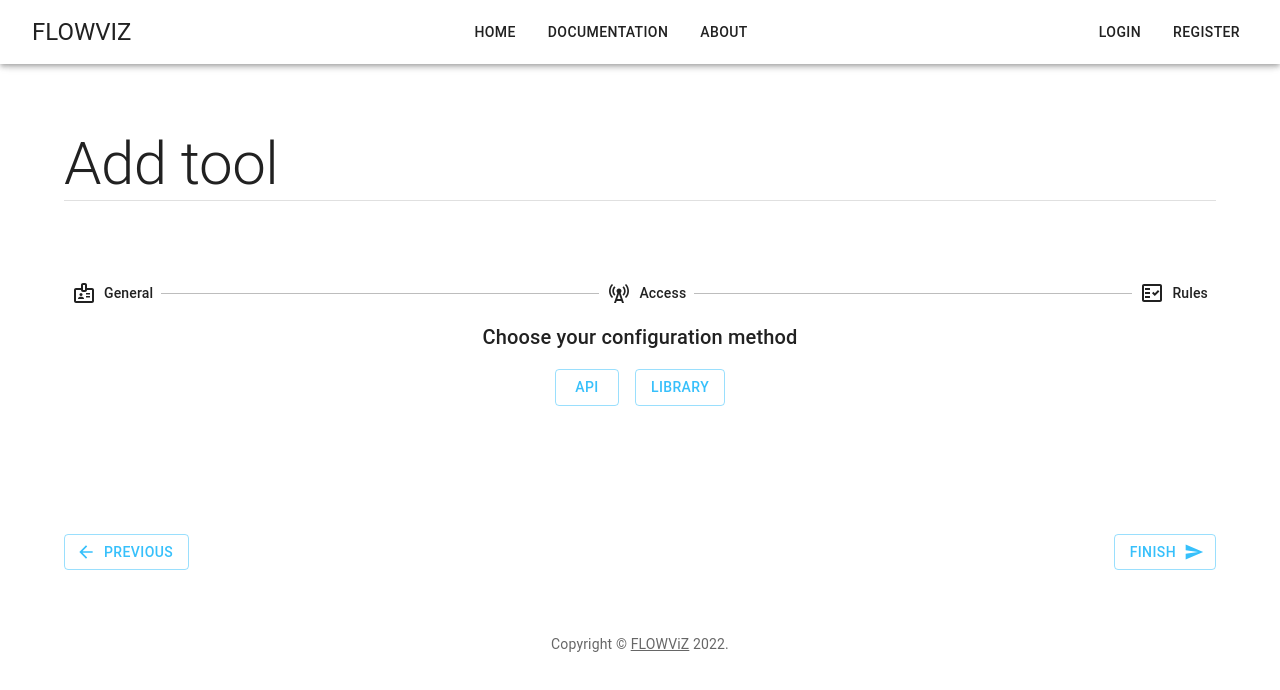
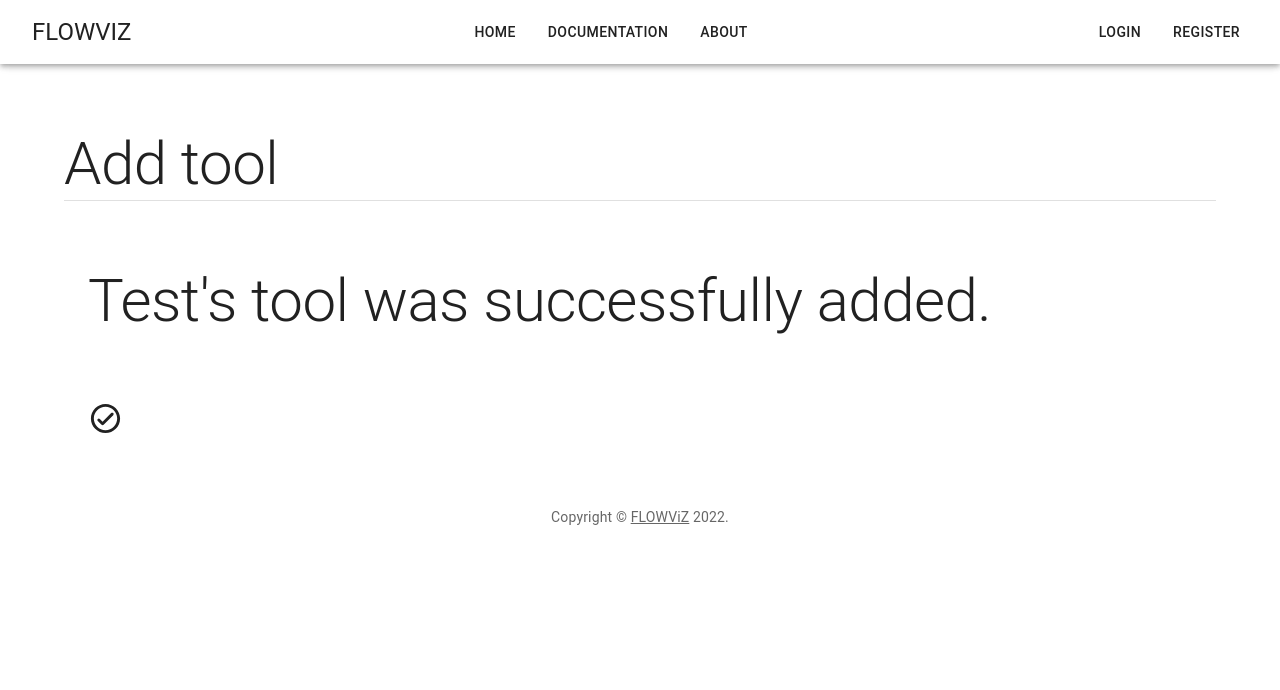
Before and after one commit to mig07/FLOWViZ, a React (Create React App) app in the folder client/: page /tool in a window 1280 px wide. Shown: the top 690 px of the page. Built offline with nearby package versions, Linux system fonts and the light colour scheme.

Commit message:
Client: Small fix post tool page

```diff
--- /dev/null
+++ b/client/src/component/common/submission.js
@@ -0,0 +1,19 @@
+import { Container, Toolbar } from "@mui/material";
+import Typography from "@mui/material/Typography";
+import * as React from "react";
+
+export default function Submission({ text, Icon }) {
+  return (
+    <Container maxWidth="lg">
+      <Typography variant="h2">{text}</Typography>
+      {!Icon ? (
+        <></>
+      ) : (
+        <>
+          <Toolbar />
+          <Icon fontSize="large" />
+        </>
+      )}
+    </Container>
+  );
+}
--- a/client/src/component/postTool/accessFragment.js
+++ b/client/src/component/postTool/accessFragment.js
@@ -11,10 +11,8 @@ export default function Access({
   const requiredFields = [address];
 
   React.useEffect(() => {
-    validateInputs(requiredFields, setCanAdvance, onAccessUpdate, {
-      address: address,
-      port: port,
-    });
+    const hasAllRequiredFields = requiredFields.every((field) => field !== "");
+    setCanAdvance(hasAllRequiredFields);
   }, requiredFields);
 
   return (
@@ -28,7 +26,7 @@ export default function Access({
           label="Tool address"
           name="address"
           autoComplete="address"
-          defaultValue={address}
+          value={address}
           onChange={(event) =>
             onAccessUpdate({
               address: event.target.value,
@@ -42,7 +40,7 @@ export default function Access({
           label="Tool port"
           name="port"
           autoComplete="port"
-          defaultValue={port}
+          value={port}
           onChange={(event) =>
             onAccessUpdate({
               address: address,
--- a/client/src/component/postTool/command.js
+++ b/client/src/component/postTool/command.js
@@ -15,7 +15,7 @@ function Command({ data = {}, index = 0, onParentUpdate = () => {} }) {
   };
 
   const onPropCollectionUpdate = (collection, prop) => {
-    let c = command;
+    let c = { ...command };
     c[prop] = collection;
     onGroupCommandsUpdate(index, c);
   };
--- a/client/src/component/postTool/commandGroup.js
+++ b/client/src/component/postTool/commandGroup.js
@@ -41,8 +41,6 @@ function CommandGroup({ index = 0, data = {}, onParentUpdate = () => {} }) {
       generateCommand
     );
   };
-
-  console.log(group);
 
   return (
     <SettingsAccordion>
--- a/client/src/component/postTool/generalFragment.js
+++ b/client/src/component/postTool/generalFragment.js
@@ -11,10 +11,8 @@ export default function General({
   const requiredFields = [name, description];
 
   React.useEffect(() => {
-    validateInputs(requiredFields, setCanAdvance, onGeneralUpdate, {
-      name: name,
-      description: description,
-    });
+    const hasAllRequiredFields = requiredFields.every((field) => field !== "");
+    setCanAdvance(hasAllRequiredFields);
   }, requiredFields);
 
   return (
--- a/client/src/component/postTool/util.js
+++ b/client/src/component/postTool/util.js
@@ -27,13 +27,13 @@ export default function onArrayCountUpdate(
 
 export function validateInputs(
   requiredFields,
-  onCanAdvance,
+  setCanAdvance,
   onParentUpdate,
-  parentDataStruct
+  onParentUpdateValue
 ) {
   const hasAllRequiredFields = requiredFields.every((field) => field !== "");
-  onCanAdvance(hasAllRequiredFields);
+  setCanAdvance(hasAllRequiredFields);
   if (hasAllRequiredFields) {
-    onParentUpdate(parentDataStruct);
+    onParentUpdate(onParentUpdateValue);
   }
 }
--- a/client/src/page/postTool.js
+++ b/client/src/page/postTool.js
@@ -20,10 +20,11 @@ import BadgeOutlinedIcon from "@mui/icons-material/BadgeOutlined";
 import CellTowerIcon from "@mui/icons-material/CellTower";
 import FactCheckOutlinedIcon from "@mui/icons-material/FactCheckOutlined";
 import SendIcon from "@mui/icons-material/Send";
-import onArrayCountUpdate from "../component/postTool/util";
+import Submission from "../component/common/submission";
+import CheckCircleOutlineRoundedIcon from "@mui/icons-material/CheckCircleOutlineRounded";
 
 export default function PostTool() {
-  const [activeStep, setActiveStep] = useState(2);
+  const [activeStep, setActiveStep] = useState(3);
   const [canAdvance, setCanAdvance] = useState(false);
   const [configMethod, setConfigMethod] = useState("");
 
@@ -32,7 +33,6 @@ export default function PostTool() {
   };
 
   const handleNext = () => {
-    if (!canAdvance) return;
     setActiveStep((prevActiveStep) => prevActiveStep + 1);
     setCanAdvance(false);
   };
@@ -43,7 +43,7 @@ export default function PostTool() {
   };
 
   const [general, setGeneral] = useState({
-    name: "",
+    name: "Test",
     description: "",
   });
 
@@ -55,6 +55,8 @@ export default function PostTool() {
   const onGeneralUpdate = (gen) => {
     setGeneral(gen);
   };
+
+  console.log(general);
 
   const onAccessUpdate = (acc) => {
     setAccess(acc);
@@ -147,22 +149,36 @@ export default function PostTool() {
     </Grid>
   );
 
+  const SubmitToolSuccess = () => {
+    return (
+      <Submission
+        text={`${general.name}'s tool was successfully added.`}
+        Icon={CheckCircleOutlineRoundedIcon}
+      />
+    );
+  };
+
+  const SubmitToolError = (error) => {
+    return <Submission text={`An error has occurred: ${error}.`} />;
+  };
+
+  const onSubmitTool = () => {};
+
   const NextButton = () => (
     <Grid
       item
       xs={6}
-      direction="column"
       sx={{
         display: "flex",
-        "justify-content": "flex-end",
-        "align-items": "flex-end",
+        justifyContent: "flex-end",
+        alignItems: "flex-end",
       }}
     >
-      {activeStep === steps.length - 1 ? (
+      {activeStep === 2 ? (
         <Button
           variant="outlined"
           endIcon={<SendIcon />}
-          onClick={() => console.log(library)} // TODO
+          onClick={() => handleNext()}
         >
           Finish
         </Button>
@@ -187,18 +203,28 @@ export default function PostTool() {
         <Divider />
         <Toolbar />
       </>
-      <Stepper activeStep={activeStep} orientation="horizontal" sx={{ mt: 2 }}>
+      {activeStep === 3 ? (
+        <SubmitToolSuccess general={general} />
+      ) : (
+        <>
+          <Stepper
+            activeStep={activeStep}
+            orientation="horizontal"
+            sx={{ mt: 2 }}
+          >
             {steps.map((step) => (
               <Step key={step.label}>
                 <StepLabel icon={step.icon}>{step.label}</StepLabel>
               </Step>
             ))}
           </Stepper>
-      {steps[activeStep].fragment}
+          <React.Fragment>{steps[activeStep].fragment}</React.Fragment>
           <Grid container>
             <BackButton />
             <NextButton />
           </Grid>
+        </>
+      )}
     </Container>
   );
 }
```
Lines whose indentation alone changed are shown as unchanged.
